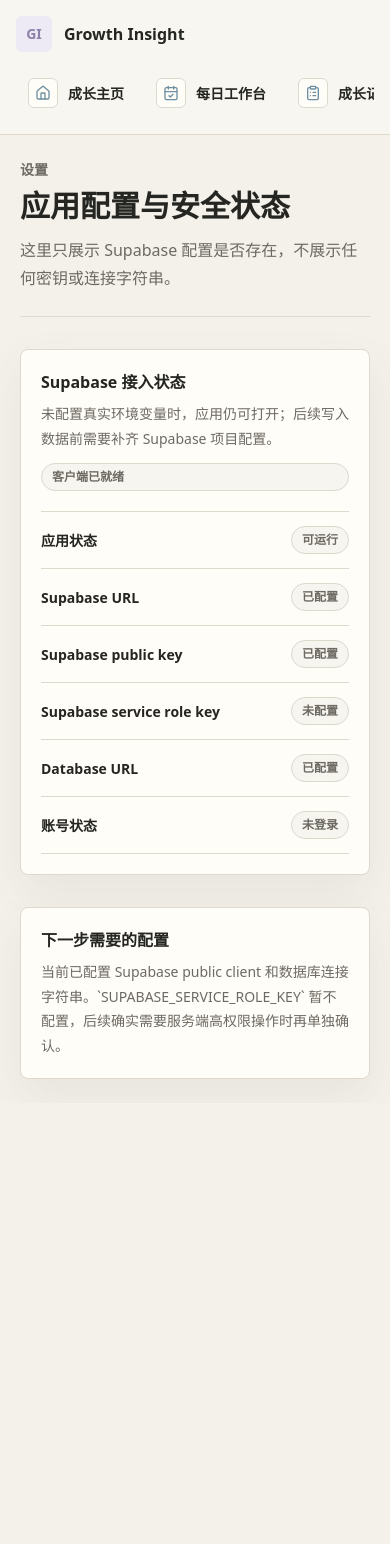
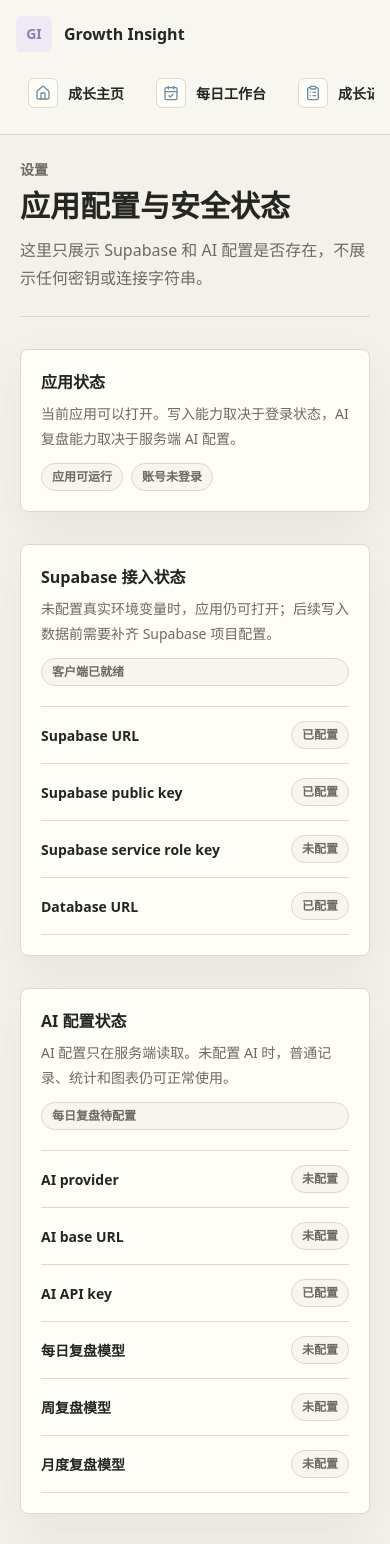
Before and after one commit to Faye1007/growth-insight-system, a Next.js app: page /settings in a window 390 px wide. Shown: the top 1544 px of the page. Before the commit the page ends 1103 px from the top, so only its background shows below. Built offline with nearby package versions, Linux system fonts and the light colour scheme; no server answers.

Commit message:
feat: add ai config status

```diff
--- a/memory-bank/@architecture.md
+++ b/memory-bank/@architecture.md
@@ -2,7 +2,7 @@
 
 ## 1. Current Stage
 
-当前项目已完成 Step 5.5，具备 Next.js App Router 基础应用骨架、初始目录结构、共享导航、基础页面壳、基础视觉规范、Supabase 客户端接入基线、Drizzle schema、数据库迁移流程、认证入口、未登录写入拦截基线、安全跳转、登录后写入保护 helper、每日工作台页面结构、今日任务创建、任务状态更新、习惯创建、习惯打卡、今日日程记录、随手记录、今日概览程序统计、成长记录统一时间线、成长记录基础筛选、记录详情查看、洞察报告页面壳、任务完成率图表、习惯打卡图表、记录数量趋势和情绪基础统计能力。
+当前项目已完成 Step 6.1，具备 Next.js App Router 基础应用骨架、初始目录结构、共享导航、基础页面壳、基础视觉规范、Supabase 客户端接入基线、Drizzle schema、数据库迁移流程、认证入口、未登录写入拦截基线、安全跳转、登录后写入保护 helper、每日工作台页面结构、今日任务创建、任务状态更新、习惯创建、习惯打卡、今日日程记录、随手记录、今日概览程序统计、成长记录统一时间线、成长记录基础筛选、记录详情查看、洞察报告页面壳、任务完成率图表、习惯打卡图表、记录数量趋势、情绪基础统计和 AI 配置检查能力。
 
 当前已存在：
 
@@ -20,6 +20,7 @@
 - Supabase SSR/browser client 工具层。
 - `.env.example` 环境变量模板。
 - 设置页 Supabase 配置状态展示。
+- 设置页 AI 配置状态展示。
 - 真实 `.env.local` 本地配置，包含 Supabase public client 配置和 `DATABASE_URL`，但不进入 Git。
 - Drizzle ORM、Drizzle Kit 和 Postgres client 依赖。
 - `drizzle.config.ts` 迁移配置。
@@ -77,6 +78,7 @@
 - 习惯打卡图表组件。
 - 记录数量趋势图表组件。
 - 情绪基础统计图表组件。
+- AI 配置状态 helper。
 - 任务分类和状态的统一选项定义。
 
 尚未开始：
@@ -84,6 +86,7 @@
 - 复盘的真实业务数据读写。
 - Row Level Security。
 - AI provider adapter。
+- AI 复盘上下文生成、发送预览和真实调用。
 - 其他交互组件视觉细化。
 
 目标技术方向：
@@ -102,7 +105,7 @@ AI Provider Adapter for scheduled/manual reviews
 
 ### 1.1 Current Skeleton File Roles
 
-当前 Step 1.1-Step 5.5 建立应用骨架、目录、页面壳、基础视觉规范、Supabase 客户端接入基线、Drizzle schema、数据库迁移流程、认证入口、未登录写入拦截基线、安全跳转、写入保护 helper、每日工作台结构、今日任务创建、任务状态更新、习惯创建、习惯打卡、今日日程记录、随手记录、今日概览程序统计、成长记录统一时间线、基础筛选、记录详情查看、洞察报告页面壳、任务完成率图表、习惯打卡图表、记录数量趋势和情绪基础统计。各文件职责如下：
+当前 Step 1.1-Step 6.1 建立应用骨架、目录、页面壳、基础视觉规范、Supabase 客户端接入基线、Drizzle schema、数据库迁移流程、认证入口、未登录写入拦截基线、安全跳转、写入保护 helper、每日工作台结构、今日任务创建、任务状态更新、习惯创建、习惯打卡、今日日程记录、随手记录、今日概览程序统计、成长记录统一时间线、基础筛选、记录详情查看、洞察报告页面壳、任务完成率图表、习惯打卡图表、记录数量趋势、情绪基础统计和 AI 配置检查。各文件职责如下：
 
 - `package.json`: 定义项目名称、运行脚本和基础依赖。当前脚本包括 `dev`、`build`、`start`、`lint`、`db:generate`、`db:migrate` 和 `db:studio`；依赖包括 Supabase SSR/client 包、Drizzle ORM、Postgres client 和 Recharts。
 - `tsconfig.json`: TypeScript 配置，启用严格模式，并设置 `@/*` 指向 `src/*`。
@@ -122,7 +125,7 @@ AI Provider Adapter for scheduled/manual reviews
 - `src/app/insights/page.tsx`: 洞察报告页面，服务端读取当前登录用户最近 7 天任务、启用习惯、习惯打卡、日程、事件和灵感数据；页面分区包括今日概览、本周趋势、记录数量趋势、习惯状态、情绪记录和后续复盘提示；本周趋势区已接入最近 7 天任务完成率图表和每日趋势卡；记录数量趋势区已接入最近 7 天事件和灵感堆叠柱状图；习惯状态区已接入最近 7 天习惯打卡图表、每日点阵、今日状态、最近 7 天完成数和连续天数；情绪记录区已接入最近 7 天手动情绪标签统计图表和计数卡片；当前只做程序统计，不调用 AI。
 - `src/app/manual/page.tsx`: 个人说明书页面壳，预留人生阶段、目标、能力画像、情绪模式和常见内耗点，并使用统一字段卡片样式。
 - `.env.example`: 环境变量模板，只列出需要配置的字段，不保存真实密钥。
-- `src/app/settings/page.tsx`: 设置页展示应用、Supabase 配置状态和账号登录状态，只显示是否配置，不展示密钥、token 或连接字符串。
+- `src/app/settings/page.tsx`: 设置页展示应用、Supabase 配置状态、AI 配置状态和账号登录状态；只显示是否配置，不展示密钥、token、API key 或连接字符串。
 - `src/app/login/page.tsx`: 邮箱登录和注册页面，支持 `next` 参数把用户带回原页面。
 - `src/app/auth/actions.ts`: Supabase Auth Server Actions，负责登录、注册和退出。
 - `src/app/auth/confirm/route.ts`: Supabase 邮箱确认回调路由，成功后跳转到安全的 `next` 路径，失败时回到登录页。
@@ -136,7 +139,7 @@ AI Provider Adapter for scheduled/manual reviews
 - `src/components/ui/.gitkeep`: 保留 shadcn/ui 组件目录。
 - `src/contexts/.gitkeep`: 保留 React context 目录。
 - `src/db/.gitkeep`: 保留数据库 schema 和 query 目录。
-- `src/lib/ai/.gitkeep`: 保留 AI provider adapter 目录。
+- `src/lib/ai/config.ts`: AI 配置状态 helper，读取 `AI_PROVIDER`、`AI_BASE_URL`、`AI_API_KEY`、`AI_MODEL_DAILY`、`AI_MODEL_WEEKLY` 和 `AI_MODEL_MONTHLY` 是否存在，并给设置页提供状态；不暴露 `AI_API_KEY` 明文，不调用 AI。
 - `src/lib/supabase/config.ts`: 读取 Supabase 环境变量，提供 public client 配置校验和设置页状态检查。
 - `src/lib/supabase/client.ts`: 浏览器端 Supabase client 工厂，只使用 `NEXT_PUBLIC_*` 配置。
 - `src/lib/supabase/server.ts`: 服务端 Supabase client 工厂，使用 Next.js cookies 接入 SSR 会话能力。
--- a/memory-bank/progress.md
+++ b/memory-bank/progress.md
@@ -2,12 +2,12 @@
 
 ## Current Status
 
-项目已完成 Step 5.5：实现情绪基础统计。
+项目已完成 Step 6.1：建立 AI 配置检查。
 
 当前目标：
 
-- 保持当前基础视觉系统、基础页面、导航、Supabase client 工具层、Drizzle schema、迁移流程、认证入口、安全跳转、写入保护 helper、每日工作台结构、今日任务创建、任务状态更新、习惯创建、习惯打卡、今日日程记录、随手记录、今日概览程序统计、成长记录统一时间线、成长记录基础筛选、记录详情查看、洞察报告页面壳、任务完成率图表、习惯打卡图表、记录数量趋势和情绪基础统计能力稳定。
-- 准备进入 Step 6.1：建立 AI 配置检查。
+- 保持当前基础视觉系统、基础页面、导航、Supabase client 工具层、Drizzle schema、迁移流程、认证入口、安全跳转、写入保护 helper、每日工作台结构、今日任务创建、任务状态更新、习惯创建、习惯打卡、今日日程记录、随手记录、今日概览程序统计、成长记录统一时间线、成长记录基础筛选、记录详情查看、洞察报告页面壳、任务完成率图表、习惯打卡图表、记录数量趋势、情绪基础统计和 AI 配置检查能力稳定。
+- 准备进入 Step 6.2：建立 AI Provider Adapter 基础能力。
 - 后续逐步接入 Row Level Security、更多基础图表和 AI 复盘能力。
 
 ## Confirmed Decisions
@@ -898,6 +898,42 @@
 - 复盘仍未接真实写入。
 - AI provider adapter 尚未接入。
 
+### Step 6.1：建立 AI 配置检查
+
+已完成内容：
+
+- 新增 AI 配置状态 helper，统一读取 AI 环境变量是否存在。
+- 设置页新增 AI 配置状态区。
+- 设置页显示 `AI_PROVIDER`、`AI_BASE_URL`、`AI_API_KEY`、`AI_MODEL_DAILY`、`AI_MODEL_WEEKLY` 和 `AI_MODEL_MONTHLY` 的配置状态。
+- `AI_API_KEY` 只显示“已配置/未配置”，不展示明文。
+- 设置页显示每日复盘是否已满足基本 AI 配置条件。
+- 未配置 AI 时，普通记录、程序统计和图表仍可正常使用。
+- 本 Step 未修改 `.env.local`。
+- 本 Step 未填入任何 AI key。
+- 本 Step 不调用 AI，不接入 AI Provider Adapter。
+
+本次新增或更新的文件：
+
+- `src/lib/ai/config.ts`
+- `src/app/settings/page.tsx`
+- `memory-bank/@architecture.md`
+- `memory-bank/progress.md`
+
+验证记录：
+
+- `npm run lint` 通过。
+- `npm run build` 通过。
+- `git diff --check` 通过。
+- `curl -I http://localhost:3001/settings` 返回 `200`。
+- 本地开发服务已启动并在检查后停止。
+- Faye 已要求更新文档并提交 Git，视为 Step 6.1 验收通过。
+
+尚未完成或暂缓：
+
+- AI Provider Adapter 尚未接入。
+- 复盘的上下文生成、发送预览和真实生成尚未实现。
+- Row Level Security 尚未配置。
+
 ## Not Started
 
 - Row Level Security
@@ -906,6 +942,6 @@
 
 ## Next Step Candidate
 
-Step 6.1：建立 AI 配置检查。
+Step 6.2：建立 AI Provider Adapter 基础能力。
 
 进入下一步前，需要按项目 Step Workflow 单独确认目标、影响文件和验证方式。
--- a/src/app/settings/page.tsx
+++ b/src/app/settings/page.tsx
@@ -1,14 +1,12 @@
+import { getAiConfigStatus } from "@/lib/ai/config";
 import { getSupabaseConfigStatus } from "@/lib/supabase/config";
 import { getCurrentUser } from "@/lib/auth/session";
 
 export default async function SettingsPage() {
+  const aiStatus = getAiConfigStatus();
   const supabaseStatus = getSupabaseConfigStatus();
   const user = await getCurrentUser();
-  const settings = [
-    {
-      label: "应用状态",
-      status: "可运行",
-    },
+  const supabaseSettings = [
     {
       label: "Supabase URL",
       status: supabaseStatus.hasUrl ? "已配置" : "未配置",
@@ -25,9 +23,31 @@ export default async function SettingsPage() {
       label: "Database URL",
       status: supabaseStatus.hasDatabaseUrl ? "已配置" : "未配置",
     },
+  ];
+  const aiSettings = [
     {
-      label: "账号状态",
-      status: user ? "已登录" : "未登录",
+      label: "AI provider",
+      status: aiStatus.providerName ?? "未配置",
+    },
+    {
+      label: "AI base URL",
+      status: aiStatus.hasBaseUrl ? "已配置" : "未配置",
+    },
+    {
+      label: "AI API key",
+      status: aiStatus.hasApiKey ? "已配置" : "未配置",
+    },
+    {
+      label: "每日复盘模型",
+      status: aiStatus.dailyModelName ?? "未配置",
+    },
+    {
+      label: "周复盘模型",
+      status: aiStatus.weeklyModelName ?? "未配置",
+    },
+    {
+      label: "月度复盘模型",
+      status: aiStatus.monthlyModelName ?? "未配置",
     },
   ];
 
@@ -37,9 +57,24 @@ export default async function SettingsPage() {
         <p className="page-kicker">设置</p>
         <h1 className="page-title">应用配置与安全状态</h1>
         <p className="page-description">
-          这里只展示 Supabase 配置是否存在，不展示任何密钥或连接字符串。
+          这里只展示 Supabase 和 AI 配置是否存在，不展示任何密钥或连接字符串。
         </p>
       </header>
+
+      <section className="panel-card">
+        <div className="flex flex-col gap-3 sm:flex-row sm:items-center sm:justify-between">
+          <div>
+            <h2 className="section-heading">应用状态</h2>
+            <p className="body-copy mt-2">
+              当前应用可以打开。写入能力取决于登录状态，AI 复盘能力取决于服务端 AI 配置。
+            </p>
+          </div>
+          <div className="overview-detail-row">
+            <span className="status-pill">应用可运行</span>
+            <span className="status-pill">{user ? "账号已登录" : "账号未登录"}</span>
+          </div>
+        </div>
+      </section>
 
       <section className="panel-card">
         <div className="flex flex-col gap-3 sm:flex-row sm:items-center sm:justify-between">
@@ -55,7 +90,29 @@ export default async function SettingsPage() {
           </span>
         </div>
         <div className="panel-list">
-          {settings.map((item) => (
+          {supabaseSettings.map((item) => (
+            <div key={item.label} className="list-row">
+              <span className="list-label">{item.label}</span>
+              <span className="status-pill">{item.status}</span>
+            </div>
+          ))}
+        </div>
+      </section>
+
+      <section className="panel-card">
+        <div className="flex flex-col gap-3 sm:flex-row sm:items-center sm:justify-between">
+          <div>
+            <h2 className="section-heading">AI 配置状态</h2>
+            <p className="body-copy mt-2">
+              AI 配置只在服务端读取。未配置 AI 时，普通记录、统计和图表仍可正常使用。
+            </p>
+          </div>
+          <span className="status-pill">
+            {aiStatus.isDailyReviewReady ? "每日复盘可用" : "每日复盘待配置"}
+          </span>
+        </div>
+        <div className="panel-list">
+          {aiSettings.map((item) => (
             <div key={item.label} className="list-row">
               <span className="list-label">{item.label}</span>
               <span className="status-pill">{item.status}</span>
@@ -68,7 +125,7 @@ export default async function SettingsPage() {
         <h2 className="section-heading">下一步需要的配置</h2>
         <p className="body-copy mt-2">
           当前已配置 Supabase public client 和数据库连接字符串。`SUPABASE_SERVICE_ROLE_KEY`
-          暂不配置，后续确实需要服务端高权限操作时再单独确认。
+          暂不配置，后续确实需要服务端高权限操作时再单独确认。AI 环境变量需要在进入真实复盘生成前单独确认后再配置。
         </p>
       </section>
     </div>
--- /dev/null
+++ b/src/lib/ai/config.ts
@@ -0,0 +1,45 @@
+const aiProvider = process.env.AI_PROVIDER;
+const aiBaseUrl = process.env.AI_BASE_URL;
+const aiApiKey = process.env.AI_API_KEY;
+const dailyModel = process.env.AI_MODEL_DAILY;
+const weeklyModel = process.env.AI_MODEL_WEEKLY;
+const monthlyModel = process.env.AI_MODEL_MONTHLY;
+
+export type AiConfigStatus = {
+  hasProvider: boolean;
+  hasBaseUrl: boolean;
+  hasApiKey: boolean;
+  hasDailyModel: boolean;
+  hasWeeklyModel: boolean;
+  hasMonthlyModel: boolean;
+  isDailyReviewReady: boolean;
+  isAnyReviewModelConfigured: boolean;
+  providerName: string | null;
+  dailyModelName: string | null;
+  weeklyModelName: string | null;
+  monthlyModelName: string | null;
+};
+
+export function getAiConfigStatus(): AiConfigStatus {
+  const hasProvider = Boolean(aiProvider);
+  const hasBaseUrl = Boolean(aiBaseUrl);
+  const hasApiKey = Boolean(aiApiKey);
+  const hasDailyModel = Boolean(dailyModel);
+  const hasWeeklyModel = Boolean(weeklyModel);
+  const hasMonthlyModel = Boolean(monthlyModel);
+
+  return {
+    hasProvider,
+    hasBaseUrl,
+    hasApiKey,
+    hasDailyModel,
+    hasWeeklyModel,
+    hasMonthlyModel,
+    isDailyReviewReady: hasProvider && hasBaseUrl && hasApiKey && hasDailyModel,
+    isAnyReviewModelConfigured: hasDailyModel || hasWeeklyModel || hasMonthlyModel,
+    providerName: aiProvider ?? null,
+    dailyModelName: dailyModel ?? null,
+    weeklyModelName: weeklyModel ?? null,
+    monthlyModelName: monthlyModel ?? null,
+  };
+}
```
